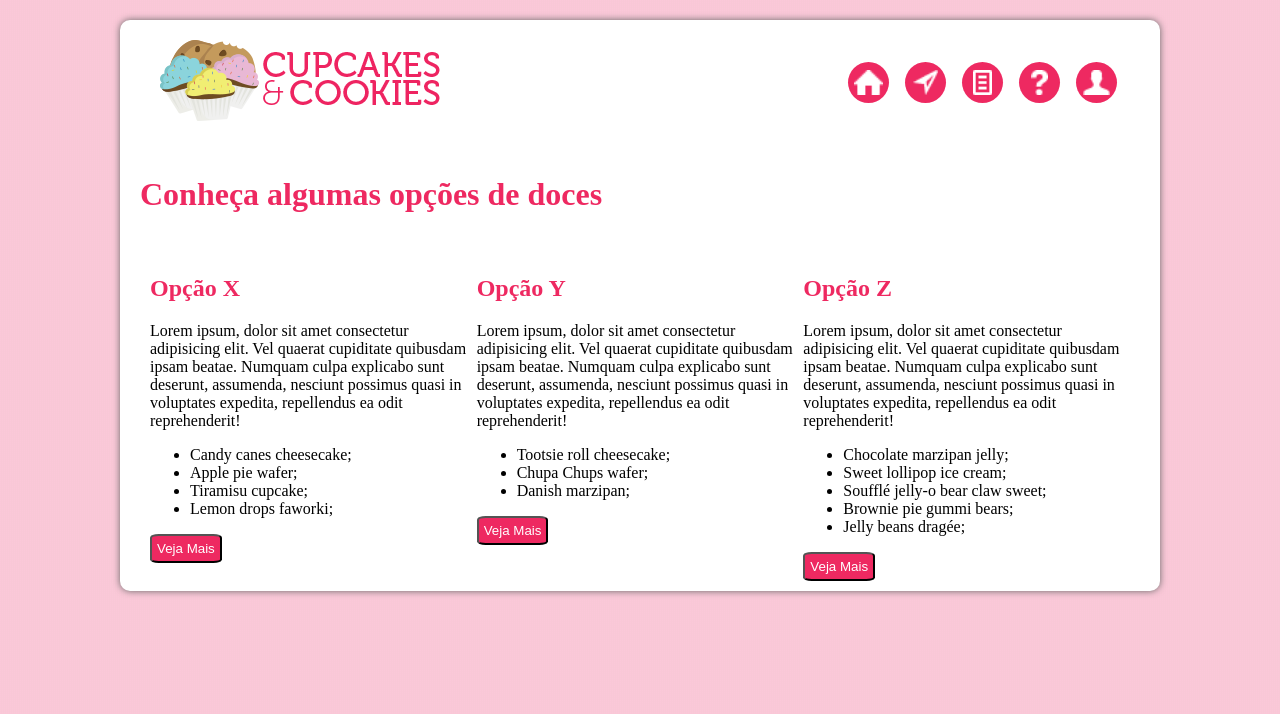
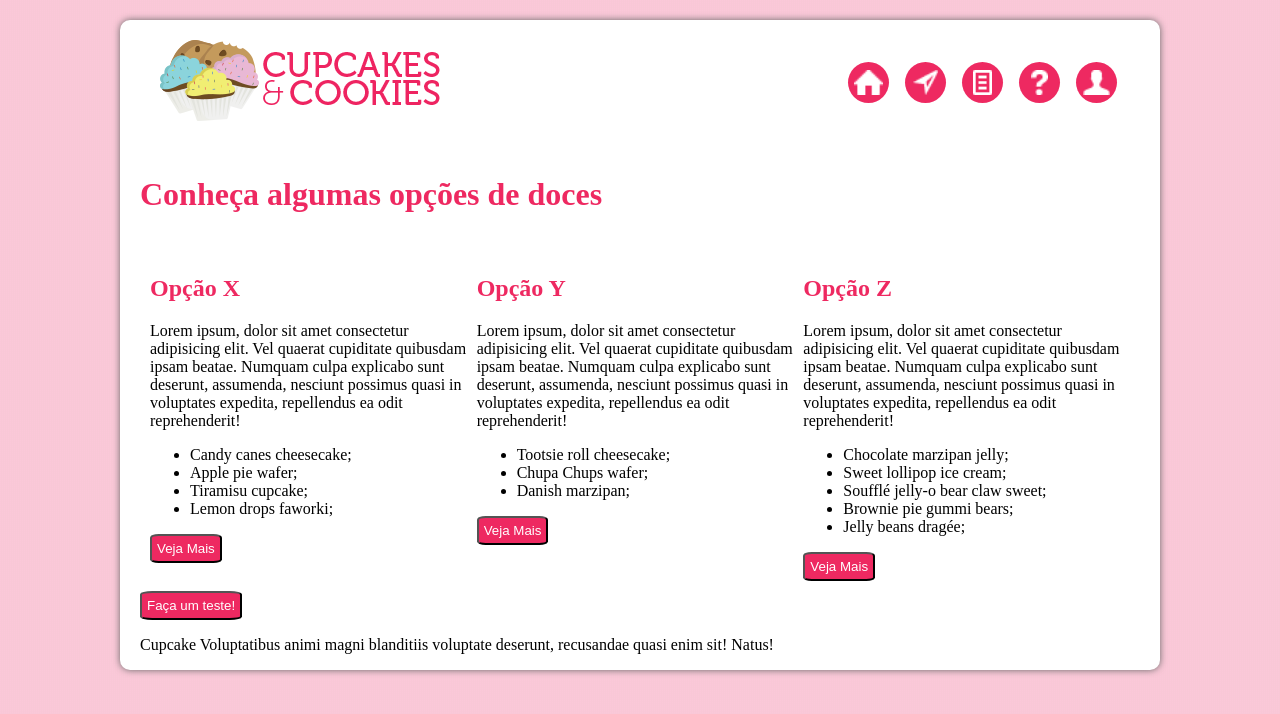
Before and after one commit to carolinaboschetti/home-assignment-1, a Vue app: page / in a window 1280 px wide. Shown: the top 714 px of the page. Built offline with nearby package versions, Linux system fonts and the light colour scheme.

Commit message:
:poop: Fixing links and adding fake content

```diff
--- a/src/components/TheHeader.vue
+++ b/src/components/TheHeader.vue
@@ -3,8 +3,8 @@
         <router-link to='/'><img class="logo" src="../assets/cupcakesandcookies.png" alt="Cupcakes and Cookies logo"></router-link>
         <div class="menu">
             <router-link class="link-icon" to="/"><img src="../assets/house.png" alt="House"></router-link>
-            <router-link class="link-icon" to="/"><img src="../assets/compass-arrow.png" alt="Compass"></router-link>
-            <router-link class="link-icon" to="/"><img src="../assets/file.png" alt="File"></router-link>
+            <router-link class="link-icon" to="/about"><img src="../assets/compass-arrow.png" alt="Compass"></router-link>
+            <router-link class="link-icon" to="/recipes"><img src="../assets/file.png" alt="File"></router-link>
             <router-link class="link-icon" to="/"><img src="../assets/question-mark.png" alt="Question-mark"></router-link>
             <router-link class="link-icon" to="/"><img src="../assets/person.png" alt="Person"></router-link>
         </div>
--- a/src/router/index.js
+++ b/src/router/index.js
@@ -1,6 +1,8 @@
 import Vue from "vue";
 import VueRouter from "vue-router";
 import Home from "../views/Home.vue";
+import Recipes from "../views/Recipes.vue";
+import About from "../views/About.vue";
 
 Vue.use(VueRouter);
 
@@ -11,13 +13,14 @@ const routes = [
     component: Home
   },
   {
+    path: "/recipes",
+    name: "recipes",
+    component: Recipes
+  },
+  {
     path: "/about",
     name: "about",
-    // route level code-splitting
-    // this generates a separate chunk (about.[hash].js) for this route
-    // which is lazy-loaded when the route is visited.
-    component: () =>
-      import(/* webpackChunkName: "about" */ "../views/About.vue")
+    component: About
   }
 ];
 
--- a/src/views/Home.vue
+++ b/src/views/Home.vue
@@ -35,6 +35,10 @@
                 </ul>
                 <button>Veja Mais</button>
             </div>
+        </div>
+         <div>
+            <button>Faça um teste!</button>
+            <p>Cupcake Voluptatibus animi magni blanditiis voluptate deserunt, recusandae quasi enim sit! Natus!</p>
         </div>
   </div>
 </template>
--- /dev/null
+++ b/src/views/Recipes.vue
@@ -0,0 +1,5 @@
+<template>
+    <div class="hello">
+    <h1 class="title">Uma página com receitas</h1>
+  </div>
+</template>
```
